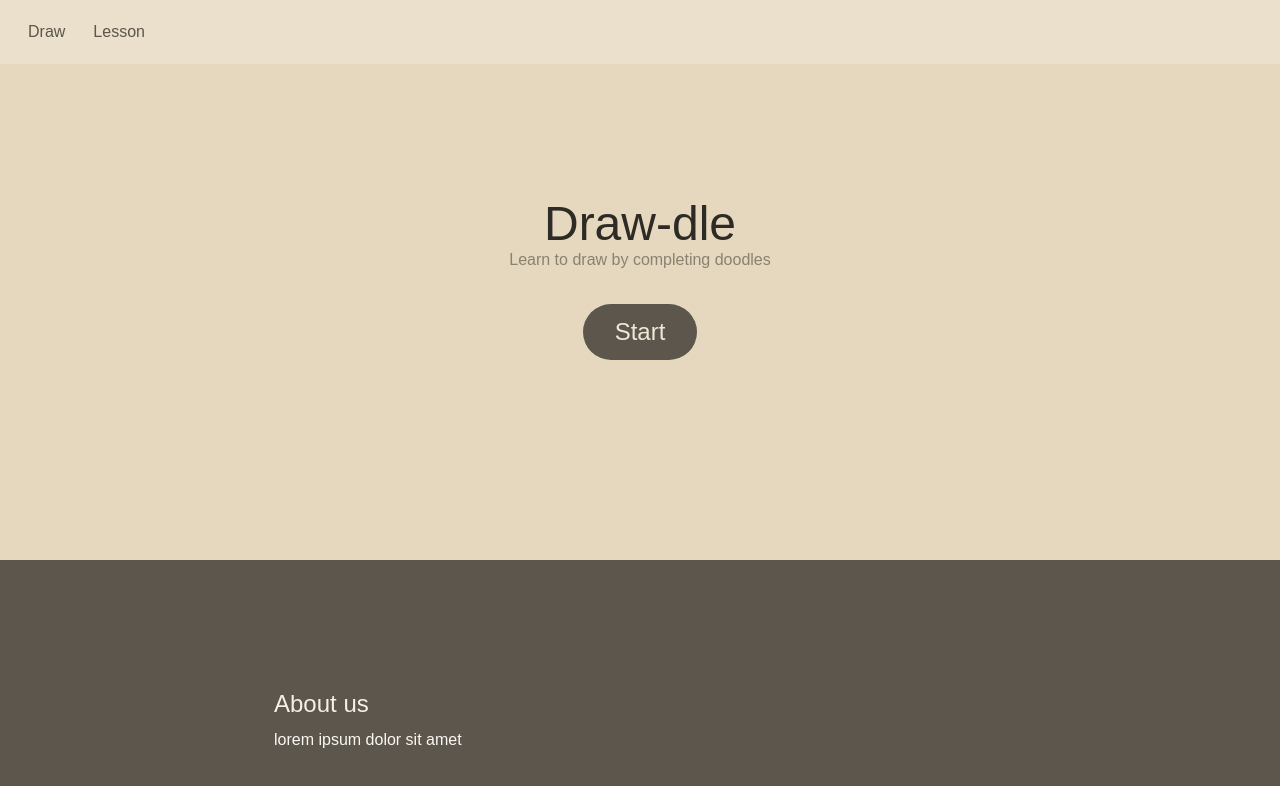
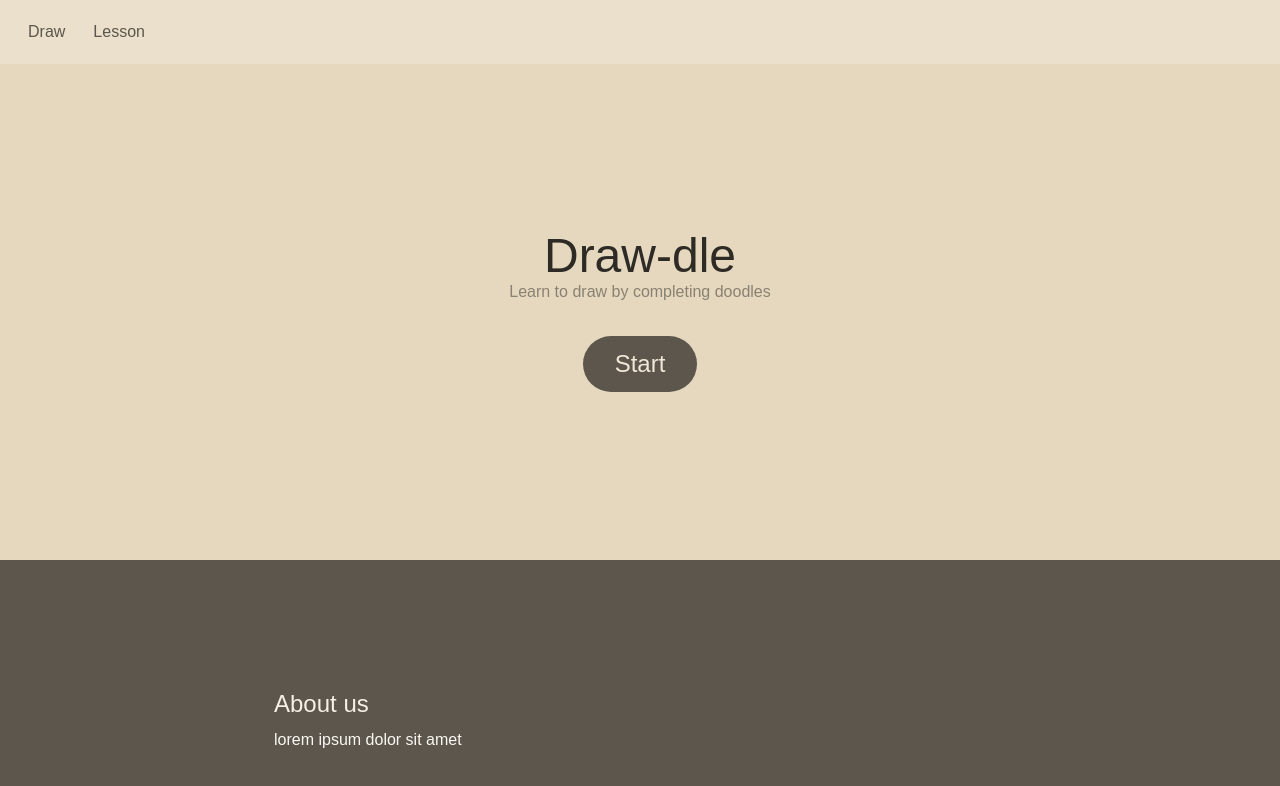
Before and after one commit to drawdle/drawdle, a Next.js app: page / in a window 1280 px wide. Shown: the top 786 px of the page. Built offline with nearby package versions, Linux system fonts and the light colour scheme; a web font is replaced by a local one.

Commit message:
bug fixes

```diff
--- a/app/globals.css
+++ b/app/globals.css
@@ -3,3 +3,8 @@
 @tailwind base;
 @tailwind components;
 @tailwind utilities;
+
+body {
+  overflow-x: hidden;
+  overflow-y: auto;
+}
--- a/app/page.jsx
+++ b/app/page.jsx
@@ -10,7 +10,7 @@ export default function Home() {
       <main className="flex min-h-screen flex-col items-center justify-between bg-beige-800">
         <div
           id="header"
-          className="transition-[translate_margin] duration-0 bg-beige-500 h-[70vh] w-full flex items-center justify-center flex-col"
+          className="transition-[translate,margin] duration-0 bg-beige-500 h-[70vh] min-h-[300px] w-full pt-16 flex items-center justify-center flex-col"
         >
           <p className="text-5xl text-beige-900">Draw-dle</p>
           <p className="text-beige-700">Learn to draw by completing doodles</p>
@@ -52,7 +52,7 @@ export default function Home() {
         ></div>
         <div
           id="body"
-          className="transition-[translate_margin] duration-0 max-w-[860px] w-full flex flex-col gap-2 px-16 py-12 text-beige-100"
+          className="transition-[translate,margin] duration-0 max-w-[860px] w-full flex flex-col gap-2 px-16 py-12 text-beige-100"
         >
           <p className="text-2xl text-beige-200">About us</p>
           <p>lorem ipsum dolor sit amet </p>
```
